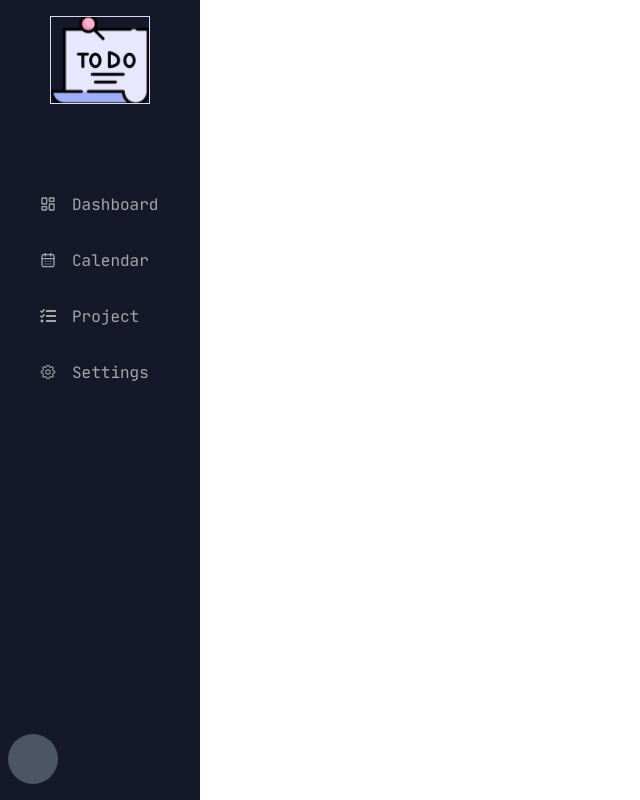
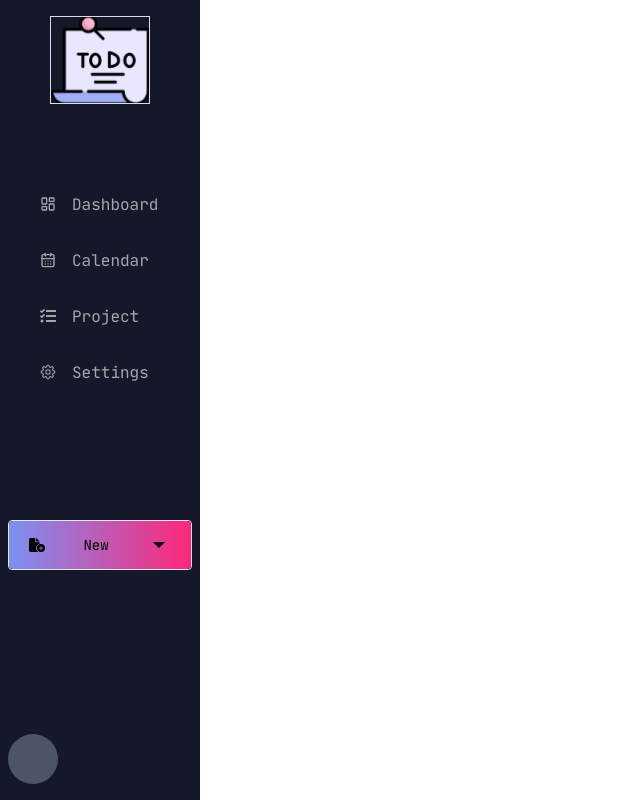
Before and after one commit to devus-96/todoApps, a Next.js app: page /auth/callback in a window 1280 px wide. Shown: the whole page, without its empty margins (0-640 px from the left). Built offline with nearby package versions, Linux system fonts and the light colour scheme.

Commit message:
sidebar#2

```diff
--- /dev/null
+++ b/components/select.tsx
@@ -0,0 +1,83 @@
+"use client"
+import React, { Dispatch, FC, SetStateAction, useEffect, useRef, useState } from "react"
+import { IoMdArrowDropdown } from "react-icons/io"
+import { FaFileCirclePlus } from "react-icons/fa6";
+
+interface CustomLiProps {
+    type: string,
+    name: string,
+    onClick:(e: React.MouseEvent<HTMLLIElement>) => void,
+    setShow: Dispatch<SetStateAction<boolean>>
+}
+
+type SelectProps = {
+    label?: string;
+    labelClass?: string;
+    inputClass?: string;
+    className?: string;
+    seclectClass?: string,
+    name: string,
+    handler: (e: React.MouseEvent<HTMLLIElement>) => void;
+    value: string;
+    options: any[];
+  };
+
+const CustomLi:FC<CustomLiProps> = ({
+    type,
+    name,
+    onClick,
+    setShow
+}) => {
+    return <li id={type} onClick={(e) => {
+                e.stopPropagation()
+                onClick(e)
+                setShow(false)
+        }} className="flex cursor-pointer p-2  items-center text-base md:text-sm sm:text-sm  2xl:text-lg space-x-2 hover:bg-primary hover:text-white">
+                <p id={type} className="whitespace-nowrap">{name}</p>
+            </li>
+}
+
+export const Select: FC<SelectProps> = ({
+    label = "",
+    labelClass,
+    inputClass = "flex h-12 bg-gradient-to-r from-[#7b91f1] to-[#ff2779] p-5 text-base sm:text-sm 2xl:text-lg font-normal rounded items-center cursor-pointer justify-between",
+    options,
+    seclectClass = "absolute w-full top-[-120px] rounded p-5 mb-2 bg-white shadow",
+    className = "w-full mt-32 relative border border-secondary rounded",
+    name,
+    handler,
+    value,
+}) => {
+        const [show, setShow] = useState(false)
+        let menuRef = useRef<any>(null)
+
+        useEffect(() => {
+            let handler = (e: any) => {
+              if (!menuRef?.current?.contains(e.target)) {
+                setShow(false)
+              }
+            }
+            document.addEventListener("mousedown", handler)
+            return () => {
+              document.removeEventListener("mousedown", handler)
+            }
+          })
+
+        return <div className={className}>
+                {label !== "" && <label className={labelClass}> {label}</label>}
+                <ul ref={menuRef} className={`${!show ? "hidden" : seclectClass}`}>
+                    {options.map((items, index) => (
+                        <div key={index}>
+                            <CustomLi name={items} onClick={handler} setShow={setShow} type={name}/>
+                        </div>
+                    ))}
+                </ul>
+                <div onClick={() => {
+                    setShow(true)
+                }} className={inputClass}>
+                    <FaFileCirclePlus size={16} />
+                    <span className="">{value !==  "" ? value : "New"}</span>
+                    <IoMdArrowDropdown size={24} />
+                </div>
+        </div>
+}
--- a/components/sidebar.tsx
+++ b/components/sidebar.tsx
@@ -7,7 +7,7 @@ import Image from "next/image";
 import Link from "next/link";
 import { usePathname } from "next/navigation";
 import clsx from "clsx";
-import { useAuth } from "@/hooks/useAuth";
+import { Select } from "./select";
 
 const route = [
     {
@@ -49,6 +49,12 @@ const SideBar = () => {
                             </Link>
                         </div>
                     ))}
+                    <Select
+                        name=""
+                        handler={() => {}}
+                        value=""
+                        options={["task", 'project']}
+                        />
                 </div>
                 <div className="flex items-center text-sidebarText space-x-4 px-2 py-4">
                     <div className="w-[50px] h-[50px] rounded-full bg-gray-600"></div>
```
